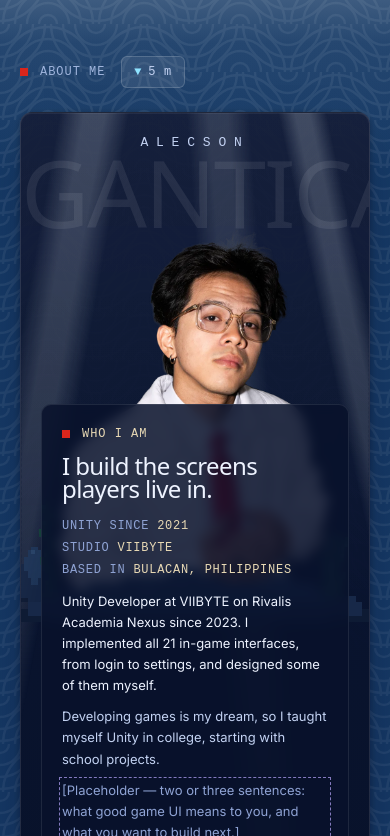
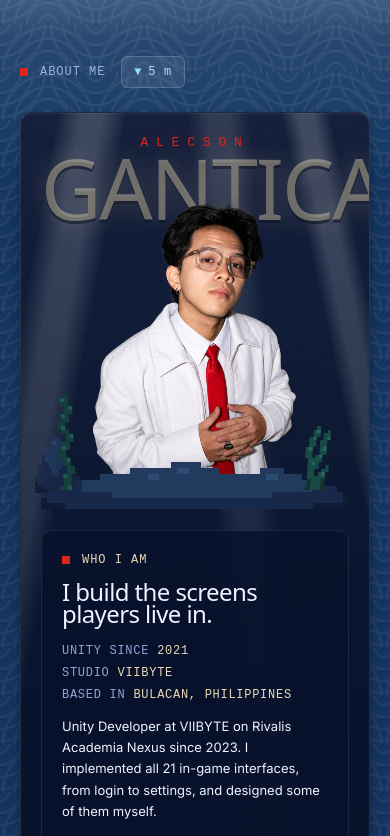
Before and after one commit to alecson12/unitydeveloper-portfolio, a React (Vite) app: page / in a window 390 px wide. Shown: the part 868-1704 px from the top of the page. Built offline with nearby package versions, Linux system fonts and the light colour scheme; a web font is replaced by a local one.

Commit message:
About Me: portrait back to stacked; at three-column widths the photo stands large behind the side panels; buttons centred; name in glowing beige with red first name
Co-Authored-By: Claude Fable 5.1 <noreply@anthropic.com>

```diff
--- a/src/components/AboutMe.jsx
+++ b/src/components/AboutMe.jsx
@@ -54,8 +54,8 @@ function Light({ reduce }) {
 function Name({ first, last }) {
   return (
     <div aria-hidden className="pointer-events-none select-none text-center">
-      <p className="font-pixel text-[13px] tracking-[0.6em] text-ink-2 uppercase sm:text-[15px]">{first}</p>
-      <p className="font-display leading-[0.85] tracking-tight text-white/[0.08] uppercase" style={{ fontSize: 'clamp(56px, 27cqw, 190px)' }}>{last}</p>
+      <p className="font-pixel text-[13px] tracking-[0.6em] text-red uppercase sm:text-[15px]" style={{ textShadow: '0 0 12px rgba(217,38,28,0.45)' }}>{first}</p>
+      <p className="font-display leading-[0.85] tracking-tight uppercase" style={{ fontSize: 'clamp(56px, 27cqw, 190px)', color: 'rgba(232,217,181,0.42)', textShadow: '0 0 24px rgba(232,217,181,0.25), 0 3px 0 rgba(5,12,32,0.6)' }}>{last}</p>
     </div>
   )
 }
@@ -89,20 +89,9 @@ export function Intro() {
       <article className="@container px-card relative overflow-hidden p-5 sm:p-8">
         <Light reduce={reduce} />
 
-        {/* ---- portrait: you, large, behind the panels ---- */}
-        {intro.photo && (
-          <div aria-hidden className="@container pointer-events-none absolute inset-x-0 top-0 z-0 lg:hidden">
-            <div className="pt-5 sm:pt-8"><Name first={first} last={last} /></div>
-            <div className="relative -mt-[6cqw]">
-              <img src={intro.photo} alt="" width="1200" height="1200" className="relative z-10 mx-auto block w-[118%] max-w-none -translate-x-[7.6%]" />
-              <Ledge reduce={reduce} />
-            </div>
-          </div>
-        )}
-
-        <div className="relative z-10 grid grid-cols-1 gap-5 pt-[88cqw] lg:grid-cols-12 lg:gap-6 lg:pt-0 xl:gap-8">
+        <div className="relative z-10 grid grid-cols-1 gap-5 lg:grid-cols-12 lg:gap-6 xl:gap-8">
           {/* ---- left: who I am, then the journey ---- */}
-          <div className="flex flex-col gap-5 lg:col-span-4 xl:col-span-3">
+          <div className="relative z-10 flex flex-col gap-5 lg:col-span-4 xl:col-span-3">
             <Panel label="Who I am">
               <h2 className="mt-3 font-display text-2xl leading-[0.95] tracking-tight text-balance xl:text-3xl">{intro.headline}</h2>
               <dl className="mt-4 space-y-1">
@@ -122,18 +111,18 @@ export function Intro() {
           </div>
 
           {/* ---- landscape centre: you, your name behind your head, no taller than the screen ---- */}
-          <div className="@container relative hidden flex-col lg:col-span-4 lg:flex lg:min-h-0 xl:col-span-6">
-            <div className="absolute inset-x-0 top-0"><Name first={first} last={last} /></div>
-            <div className="relative mt-[6%] flex flex-1 items-end justify-center pb-[7%]">
+          <div className="@container relative order-first flex flex-col lg:order-none lg:col-span-4 lg:min-h-0 xl:col-span-6">
+            <div className="relative"><Name first={first} last={last} /></div>
+            <div className="relative -mt-[14%] flex flex-1 items-end justify-center pb-[7%] lg:-mt-[18%]">
               {intro.photo && (
-                <img src={intro.photo} alt={alt} width="1200" height="1200" className="relative z-10 block h-full w-auto max-w-[165%] object-contain object-bottom" style={{ maxHeight: 'calc(100svh - 15rem)' }} fetchPriority="high" />
+                <img src={intro.photo} alt={alt} width="1200" height="1200" className="relative z-10 block w-full lg:h-full lg:w-auto lg:max-w-[300%] lg:object-contain lg:object-bottom xl:max-w-[165%]" style={{ maxHeight: 'calc(100svh - 15rem)' }} fetchPriority="high" />
               )}
               <Ledge reduce={reduce} plants="lg:hidden xl:block" />
             </div>
           </div>
 
           {/* ---- right: education, then strengths with the buttons ---- */}
-          <div className="flex flex-col gap-5 lg:col-span-4 xl:col-span-3">
+          <div className="relative z-10 flex flex-col gap-5 lg:col-span-4 xl:col-span-3">
             <Education items={background.education} />
             <Panel label="Strengths" className="flex flex-1 flex-col">
               {strengths.length > 0 && (
@@ -146,7 +135,7 @@ export function Intro() {
                   ))}
                 </ul>
               )}
-              <div className="mt-6 flex flex-1 flex-col items-end justify-end gap-3">
+              <div className="mt-6 flex flex-1 flex-col items-center justify-end gap-3">
                 <a href={intro.primaryButton.href} className="px-btn px-btn-primary">{intro.primaryButton.label}</a>
                 <a href={intro.secondaryButton.href} className="px-btn px-btn-ghost">{intro.secondaryButton.label}</a>
               </div>
```
